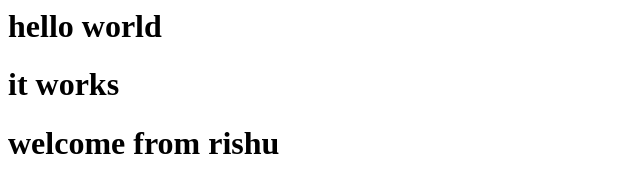
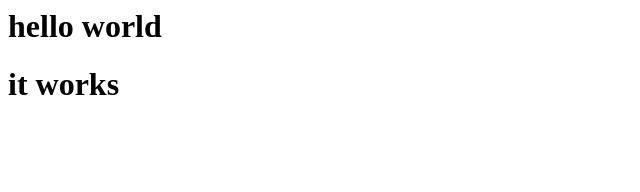
Before and after one commit to Rishab49/s3static, a plain HTML site: page index.html in a window 1280 px wide. Shown: the whole page, without its empty margins (0-640 px from the left). Drawn offline with Linux system fonts and the light colour scheme.

Commit message:
Add files via upload

```diff
--- a/index.html
+++ b/index.html
@@ -1,3 +1,2 @@
 <h1>hello world</h1>
 <h1>it works</h1>
-<h1>welcome from rishu</h1>
```
